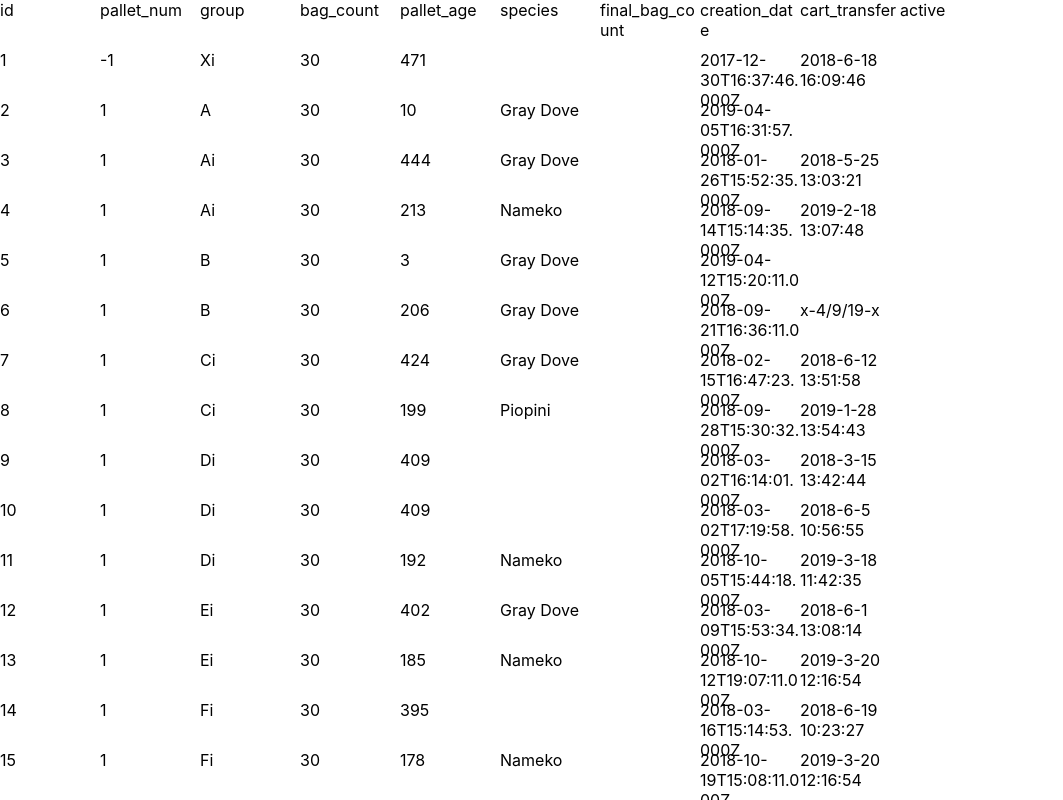
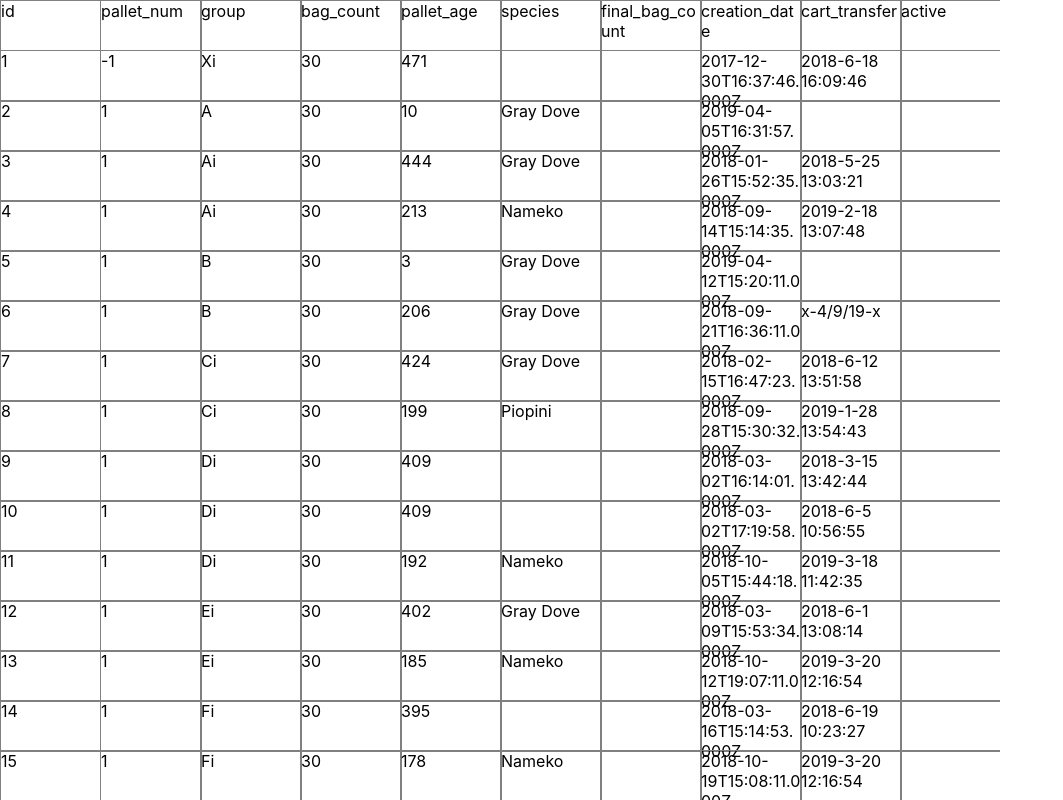
Before and after one commit to wabens/large_table_drawer, a React (Create React App) app: page / in a window 1280 px wide. Shown: the top 800 px of the page, without its empty margins (0-1063 px from the left). Built offline with nearby package versions, Linux system fonts and the light colour scheme.

Commit message:
multigrid works

```diff
--- a/src/components/App/App.js
+++ b/src/components/App/App.js
@@ -1,6 +1,7 @@
 import React, { Component } from 'react';
 // import './App.css';
 import SmartTable from '../SmartTable/SmartTable'
+import SimpleExample from '../SimpleExample/SimpleExample'
 const incubatorData = require('../../data.modules/incubatorData')
 
 
@@ -8,14 +9,14 @@ const incubatorData = require('../../data.modules/incubatorData')
 class App extends Component {
 
   componentDidMount(){
-    console.log(`incubator data `, incubatorData);
+    // console.log(`incubator data `, incubatorData);
   }
   render() {
 
 
     return (
-
-        <SmartTable/>
+      // <SimpleExample/>
+      <SmartTable/>
 
     );
   }
--- /dev/null
+++ b/src/components/SimpleExample/SimpleExample.js
@@ -0,0 +1,46 @@
+import { MultiGrid } from 'react-virtualized'
+import React, { Component } from 'react';
+import 'react-virtualized/styles.css'; // only needs to be imported once
+
+
+const list = [
+  ['Brian Vaughn', 'Software Engineer', 'San Jose', 'CA', 95125],
+  ['Brian Vaughn', 'Software Engineer', 'San Jose', 'CA', 95125],
+  ['Brian Vaughn', 'Software Engineer', 'San Jose', 'CA', 95125],
+  ['Brian Vaughn', 'Software Engineer', 'San Jose', 'CA', 95125]
+];
+
+
+
+function cellRenderer ({ columnIndex, key, rowIndex, style }) {
+  return (
+    <div
+      key={key}
+      style={style}
+    >
+      {list[rowIndex][columnIndex]}
+    </div>
+  )
+}
+
+class SimpleExample extends Component{
+
+render () {
+  return (
+    <MultiGrid
+      cellRenderer={cellRenderer}
+      columnWidth={75}
+      columnCount={list[0].length}
+      fixedColumnCount={2}
+      fixedRowCount={1}
+      height={300}
+      rowHeight={40}
+      rowCount={list.length}
+      width={100}
+    />
+  )
+}
+
+}
+
+export default SimpleExample
--- a/src/components/SmartTable/SmartTable.css
+++ b/src/components/SmartTable/SmartTable.css
@@ -4,4 +4,5 @@
 
 .dataCell{
     word-wrap: break-word;
+    border: solid grey .5px;
 }
--- a/src/components/SmartTable/SmartTable.js
+++ b/src/components/SmartTable/SmartTable.js
@@ -1,6 +1,6 @@
 import React, { Component } from 'react';
 //import SmartDataTable from 'react-smart-data-table'
-import { Grid } from 'react-virtualized';
+import { MultiGrid } from 'react-virtualized';
 import './SmartTable.css'
 import 'react-virtualized/styles.css'; // only needs to be imported once
 
@@ -76,14 +76,17 @@ class SmartTable extends Component {
     //   ['Brian Vaughn', 'Software Engineer', 'San Jose', 'CA', 95125]
     // ];
     return (
-      <Grid
-      cellRenderer={this.cellRenderer}
+      <MultiGrid
       columnCount={list[0].length}
       columnWidth={100}
       height={1000}
       rowCount={list.length}
       rowHeight={50}
       width={1000}
+      fixedColumnCount={1}
+      fixedRowCount={1}
+      cellRenderer={this.cellRenderer}
+
       />
     )
   }
```
